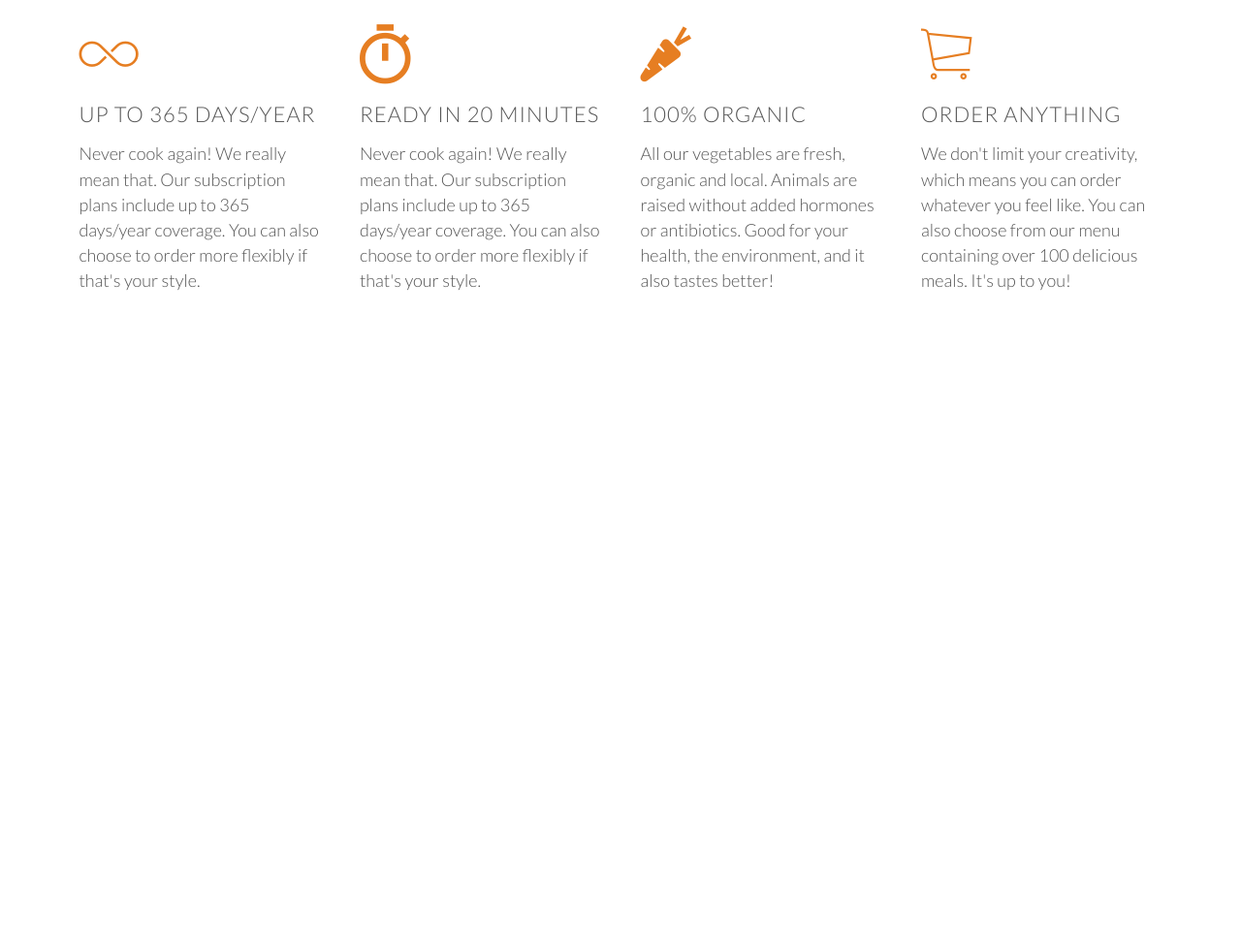
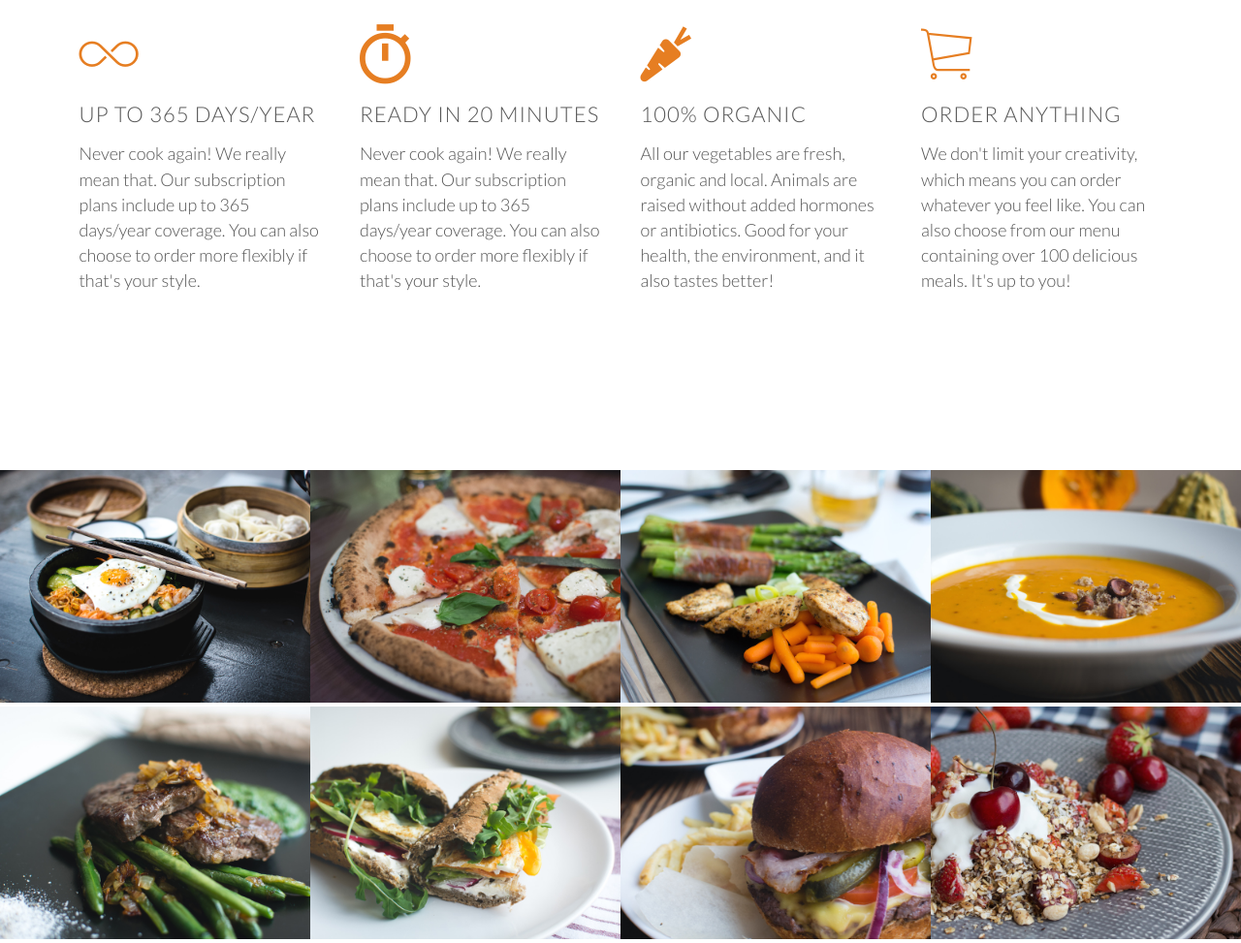
Before and after one commit to MrRudRud/Design-Web-Design-with-HTML5-CSS3-, a plain HTML site: page index.html in a window 1280 px wide. Shown: the part 1128-2101 px from the top of the page at 97% size. Before the commit the page ends 1533 px from the top, so only its background shows below. Drawn offline with nearby package versions, Linux system fonts and the light colour scheme; a script that the page names is missing; files whose address does not match are found by name.

Commit message:
044-building-the-favorite-meals-section-part-1

```diff
--- a/index.html
+++ b/index.html
@@ -77,6 +77,52 @@
             </div>
         </div>
     </section>
+    <section class="section-meals">
+        <ul class="meal-showcase">
+            <li>
+                <figure class="meal-photo">
+                    <img src="resources/css/img/1.jpg" alt="Korean bibimbap with egg and vegetables">
+                </figure class="meal-photo">
+            </li>
+            <li>
+                <figure class="meal-photo">
+                    <img src="resources/css/img/2.jpg" alt="Simple italian pizza with cherry tomatoes">
+                </figure>
+            </li>
+            <li>
+                <figure class="meal-photo">
+                    <img src="resources/css/img/3.jpg" alt="Chicken breast steak with vegetables">
+                </figure>
+            </li>
+            <li>
+                <figure class="meal-photo">
+                    <img src="resources/css/img/4.jpg" alt="Autumn pumpkin soup">
+                </figure>
+            </li>
+        </ul>
+        <ul class="meal-showcase">
+            <li>
+                <figure class="meal-photo">
+                    <img src="resources/css/img/5.jpg" alt="Paleo beef steak with vegetables">
+                </figure>
+            </li>
+            <li>
+                <figure class="meal-photo">
+                    <img src="resources/css/img/6.jpg" alt="Healthy baguette with egg and vegetables">
+                </figure>
+            </li>
+            <li>
+                <figure class="meal-photo">
+                    <img src="resources/css/img/7.jpg" alt="Burger with cheddar and bacon">
+                </figure>
+            </li>
+            <li>
+                <figure class="meal-photo">
+                    <img src="resources/css/img/8.jpg" alt="Granola with cherries and strawberries">
+                </figure>
+            </li>
+        </ul>
+    </section>
 </body>
 
 </html>
--- a/resources/css/style.css
+++ b/resources/css/style.css
@@ -180,3 +180,25 @@ header {
 .main-nav li a:active {
     border-bottom: 2px solid #e67e22;
 }
+
+/* MEALS */
+.meal-showcase {
+    list-style: none;
+    width: 100%;
+}
+
+.meal-showcase li {
+    display: block;
+    float: left;
+    width: 25%;
+}
+
+.meal-photo {
+    width: 100%;
+    margin: 0;
+}
+
+.meal-photo img {
+    width: 100%;
+    height: auto;
+}
```
